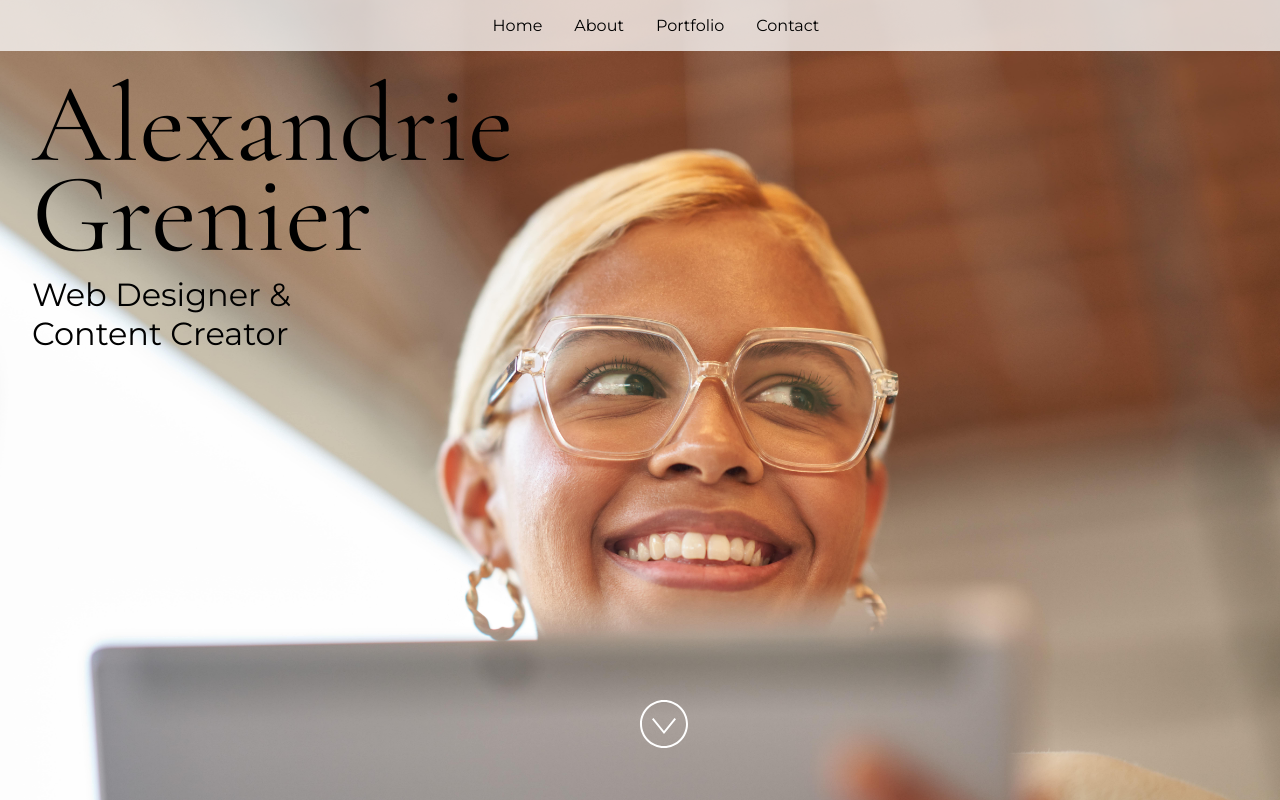
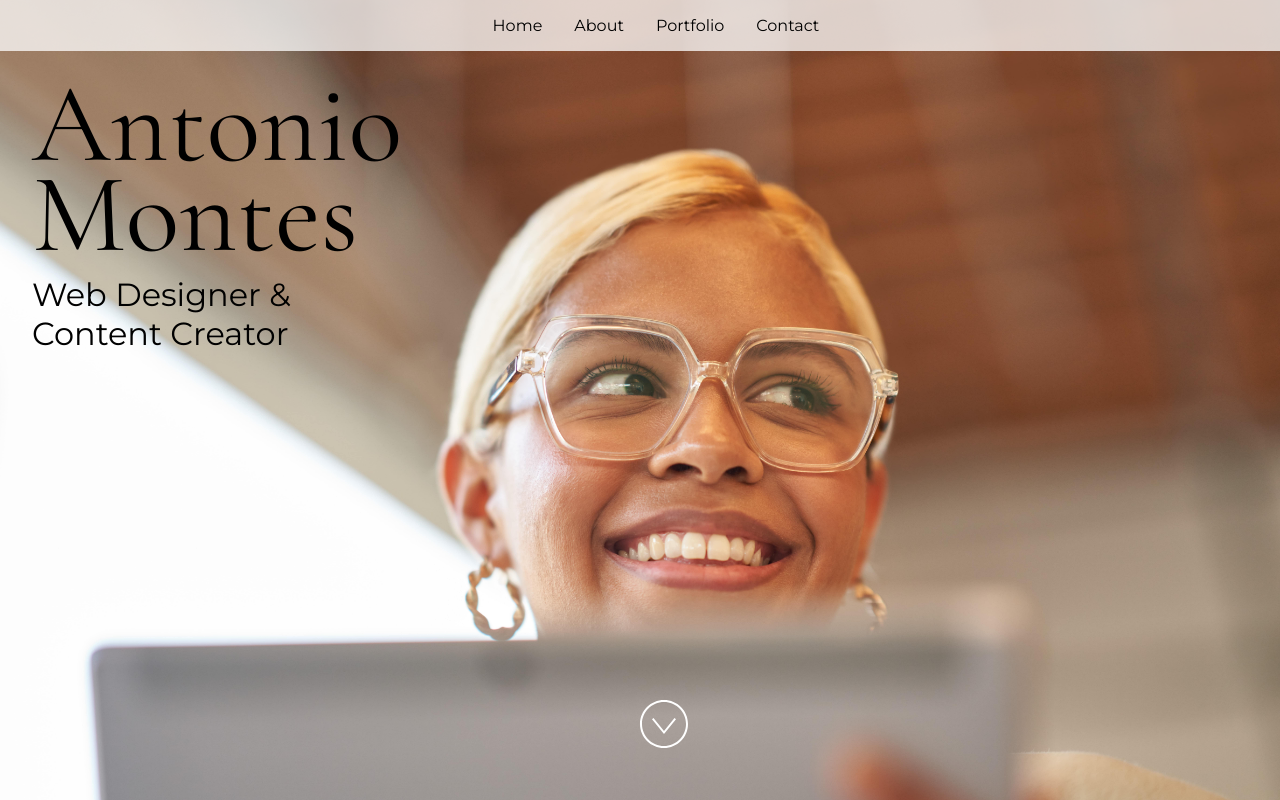
Before and after one commit to L10NX/SATechnicalOnboarding, a React (Vite) app: page / in a window 1280 px wide. Built offline with nearby package versions, Linux system fonts and the light colour scheme.

Commit message:
Added my name
I changed the title of the page and put my first name next to my last name.

```diff
--- a/src/App.jsx
+++ b/src/App.jsx
@@ -24,7 +24,7 @@ import "./styles.css";
  * If you don't have one of the social sites listed, leave it as an empty string.
  */
 const siteProps = {
-  name: "Alexandrie Grenier",
+  name: "Antonio Montes",
   title: "Web Designer & Content Creator",
   email: "alex@example.com",
   gitHub: "microsoft",
--- a/src/index.html
+++ b/src/index.html
@@ -4,7 +4,7 @@
     <meta charset="UTF-8" />
     <meta http-equiv="X-UA-Compatible" content="IE=edge" />
     <meta name="viewport" content="width=device-width, initial-scale=1.0" />
-    <title>Educator JS Codespaces Template</title>
+    <title>Antonio Montes</title>
     <link rel="stylesheet" href="styles.css" />
 
   </head>
```
